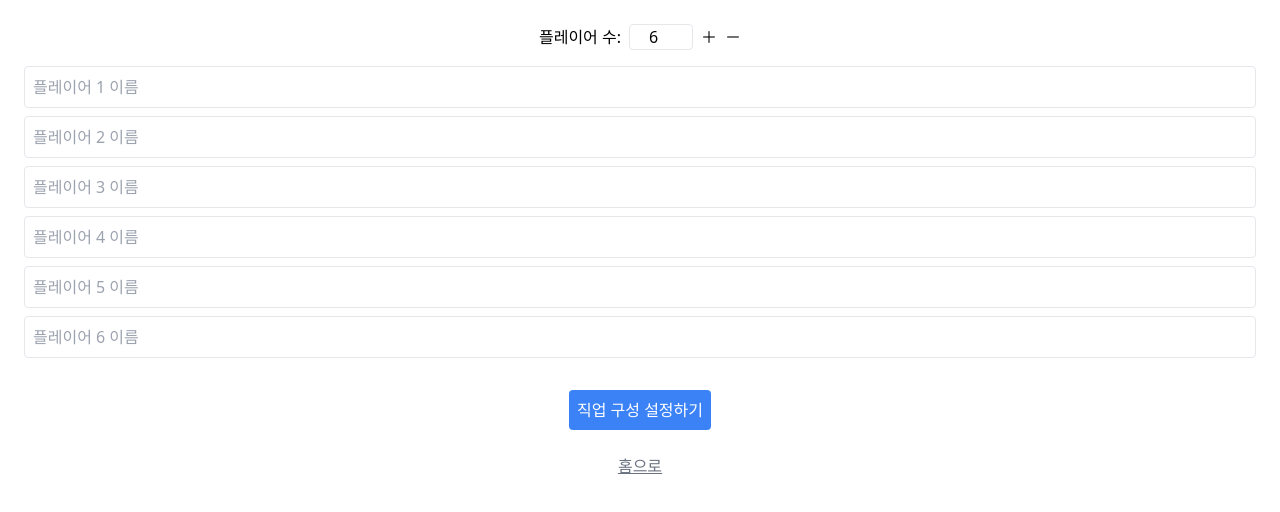
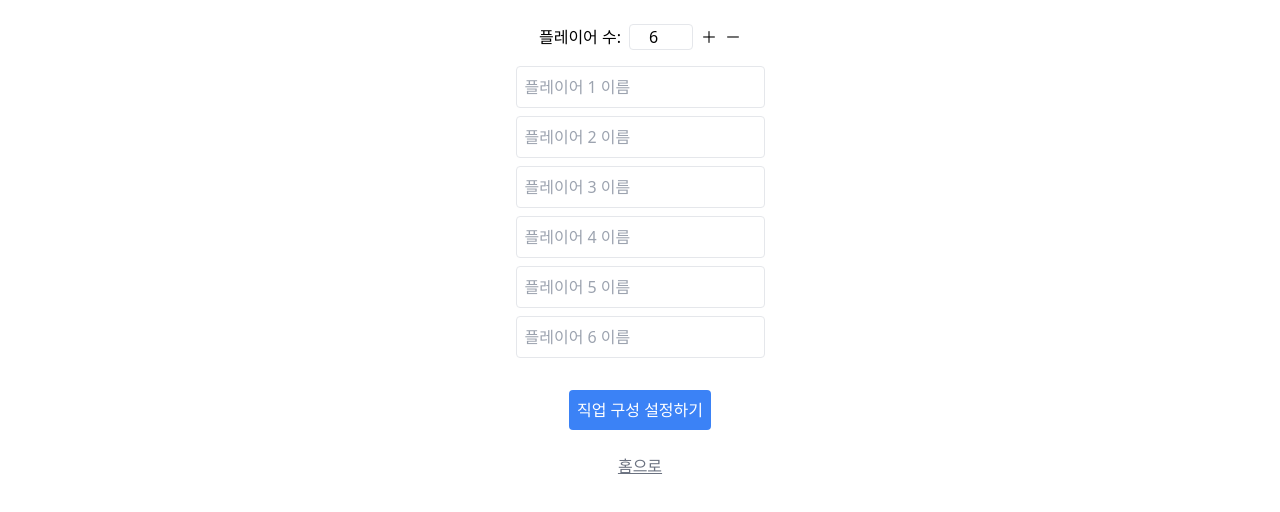
Before and after one commit to kuro793/Midnight-Mafia, a React (Vite) app: page /Midnight-Mafia/players in a window 1280 px wide. Shown: the top 512 px of the page. Built offline with nearby package versions, Linux system fonts and the light colour scheme.

Commit message:
Update Players.jsx

```diff
--- a/src/pages/game/setting/Players.jsx
+++ b/src/pages/game/setting/Players.jsx
@@ -44,7 +44,7 @@ export default function Players() {
         <button onClick={decrement}>－</button>
       </div>
 
-      <div className="space-y-2">
+      <div className="space-y-2 flex flex-col items-center">
         {Array.from({ length: playerCount }, (_, i) => (
           <input
             key={i}
@@ -52,7 +52,7 @@ export default function Players() {
             value={names[i] || ""}
             onChange={(e) => handleNameChange(i, e.target.value)}
             placeholder={`플레이어 ${i + 1} 이름`}
-            className="border p-2 rounded w-full"
+            className="border p-2 rounded w-full max-w-sm"
           />
         ))}
       </div>
```
